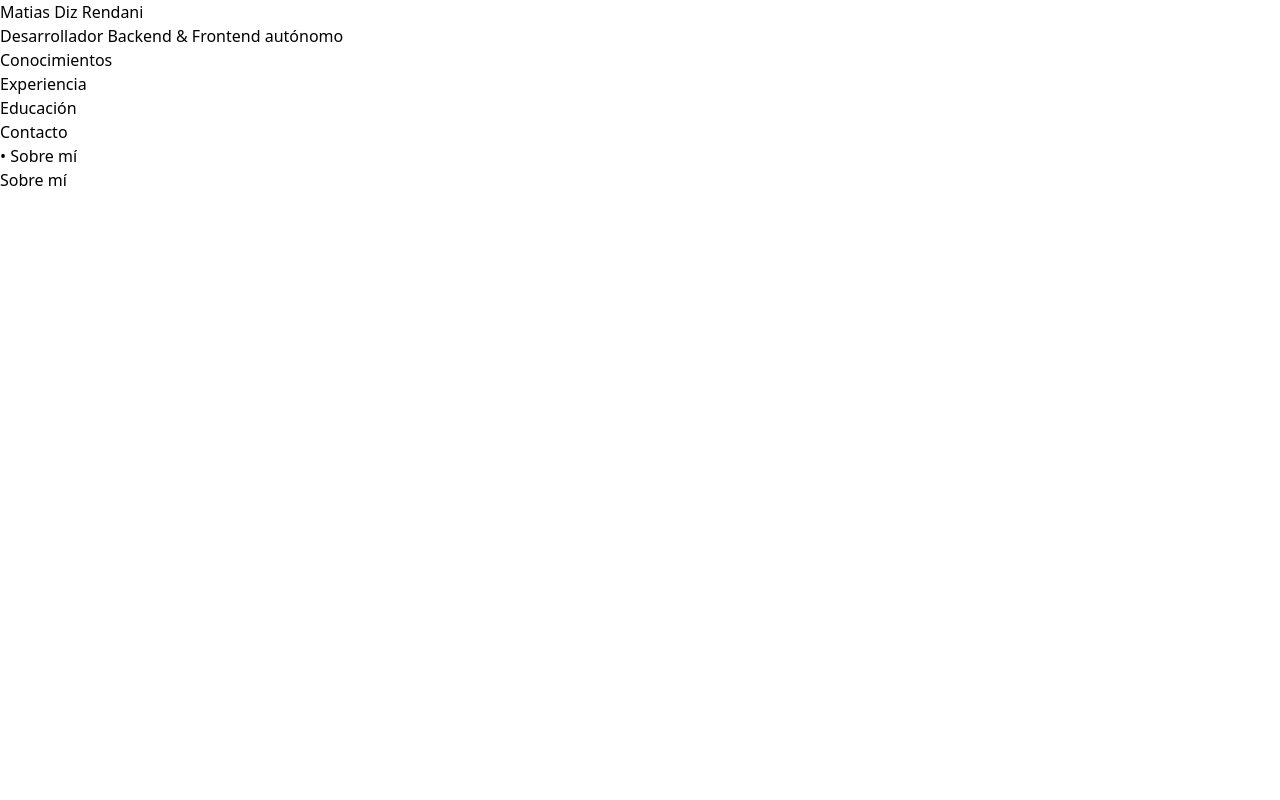
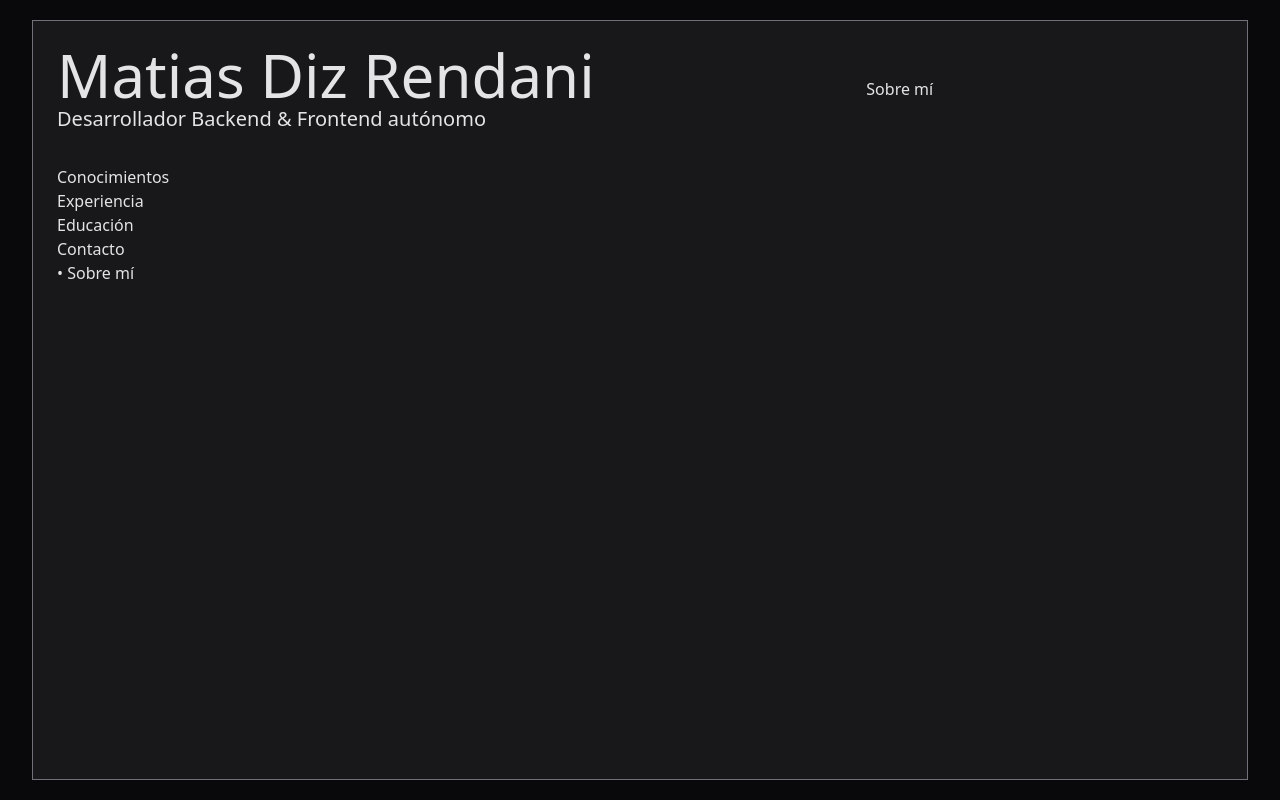
Before and after one commit to Matias-DR/portfolio-web, a Next.js app: page / in a window 1280 px wide. Built offline with nearby package versions, Linux system fonts and the light colour scheme.

Commit message:
ADD: card-structure

```diff
--- a/src/pages/components/card.tsx
+++ /dev/null
@@ -1,30 +0,0 @@
-import {
-  useEffect,
-  useState
-} from 'react'
-import { ReactNode } from 'react'
-
-interface Props { children: ReactNode }
-
-export default function Card({ children }: Props) {
-  const [key, setKey] = useState(0)
-  const [currentChildren, setCurrentChildren] = useState<ReactNode>(children)
-  const [nextChildren, setNextChildren] = useState<ReactNode>(null)
-
-  useEffect(() => {
-    setKey(key + 1)
-    setNextChildren(children)
-    setTimeout(() => {
-      setCurrentChildren(children)
-      setNextChildren(null)
-    }, 1000)
-  }, [children])
-
-  return <div key={key} className={`w-full h-full`}>
-    {/* Aplicar fade-out al componente actual */}
-    {currentChildren && <div className={`fade-out`}>{currentChildren}</div>}
-
-    {/* Aplicar fade-in al próximo componente */}
-    {nextChildren && <div className={`fade-in`}>{nextChildren}</div>}
-  </div>
-}
--- /dev/null
+++ b/src/pages/components/cards/about-me-card.tsx
@@ -0,0 +1,3 @@
+export default function AboutMeCard() {
+  return <div></div>
+}
--- /dev/null
+++ b/src/pages/components/cards/contact-card.tsx
@@ -0,0 +1,3 @@
+export default function ContactCard() {
+  return <div></div>
+}
--- /dev/null
+++ b/src/pages/components/cards/container-card.tsx
@@ -0,0 +1,31 @@
+import {
+  useEffect,
+  useState
+} from 'react'
+import { ReactNode } from 'react'
+
+interface Props { children: ReactNode }
+
+export default function ContainerCard({ children }: Props) {
+  const [key, setKey] = useState(0)
+  const [currentCard, setCurrentCard] = useState<ReactNode>(children)
+  const [nextCard, setNextCard] = useState<ReactNode>(null)
+
+  useEffect(() => {
+    setKey(key + 1)
+    setNextCard(children)
+    setTimeout(() => {
+      setCurrentCard(children)
+      setNextCard(null)
+    }, 500)
+  }, [children])
+
+  return <div key={key} className='w-full h-full relative'>
+    {currentCard && <div className='fade-out absolute'>
+      {currentCard}
+    </div>}
+    {nextCard && <div className='fade-in slide-from-right-to-left'>
+      {nextCard}
+    </div>}
+  </div>
+}
--- /dev/null
+++ b/src/pages/components/cards/education-card.tsx
@@ -0,0 +1,3 @@
+export default function EducationCard() {
+  return <div></div>
+}
--- /dev/null
+++ b/src/pages/components/cards/experience-card.tsx
@@ -0,0 +1,3 @@
+export default function ExperienceCard() {
+  return <div></div>
+}
--- /dev/null
+++ b/src/pages/components/cards/index.ts
@@ -0,0 +1,6 @@
+export { default as ContainerCard } from './container-card'
+export { default as AboutMeCard } from './about-me-card'
+export { default as ContactCard } from './contact-card'
+export { default as EducationCard } from './education-card'
+export { default as ExperienceCard } from './experience-card'
+export { default as KnowledgesCard } from './knowledges-card'
--- /dev/null
+++ b/src/pages/components/cards/knowledges-card.tsx
@@ -0,0 +1,3 @@
+export default function KnowledgesCard() {
+  return <div></div>
+}
--- a/src/pages/index.tsx
+++ b/src/pages/index.tsx
@@ -1,5 +1,11 @@
-import styles from '@/styles/styles'
-import Card from '@/pages/components/card'
+import {
+  ContainerCard,
+  AboutMeCard,
+  ContactCard,
+  EducationCard,
+  ExperienceCard,
+  KnowledgesCard
+} from '@/pages/components/cards/'
 
 import { useState } from 'react'
 
@@ -12,6 +18,12 @@ const elements: { [key: string]: { [key: string]: string } } = {
     'about-me': 'Sobre mí',
   }
 }
+
+// 'knowledges': 'Conocimientos en chips',
+// 'experience': 'Tarjetas de cada experiencia con línea de tiempo en común',
+// 'education': 'Educación',
+// 'contact': 'Formulario de mail & Mail & Número telefónico & Redes',
+// 'about-me': 'Sobre mí',
 
 export default function Home() {
   const [card, setCard] = useState<JSX.Element | string>(elements.index['about-me'])
@@ -26,7 +38,7 @@ export default function Home() {
 
   const li = Object.entries(elements.index).map((entrie) => <li
     key={'li-' + entrie[0]}
-    className={styles.index['li']}
+    className='w-max hover:cursor-pointer hover:pl-2 hover:duration-100'
     onClick={() => handleIndexSlection(entrie[0])}
   >
     <p key={'p-' + entrie[0]}>
@@ -34,22 +46,22 @@ export default function Home() {
     </p>
   </li>)
 
-  return <main className={styles.container['main']}>
-    <div className={styles.container['main-container']}>
-      <div className={styles.container['pane']}>
-        <h1 className={styles.text['title']}>
+  return <main className='flex justify-center items-center bg-zinc-950'>
+    <div className='w-[95%] h-[95%] p-6 flex flex-col sm:flex-row bg-zinc-900 border border-solid border-zinc-500 text-zinc-200'>
+      <div className='w-full pb-8 sm:w-4/6 sm:p-0'>
+        <h1 className='text-[2rem] md:text-6xl'>
           Matias Diz Rendani
         </h1>
-        <h2 className={styles.text['subtitle']}>
+        <h2 className='text-xl'>
           Desarrollador Backend & Frontend autónomo
         </h2>
-        <div className={styles.misc['x-separator']}></div>
+        <div className='w-full h-8'></div>
         <ul>
           {li}
         </ul>
       </div>
-      <div className={`${styles.container['card']}`}>
-        <Card>{card}</Card>
+      <div className='grow sm:p-8'>
+        <ContainerCard>{card}</ContainerCard>
       </div>
     </div>
   </main>
--- a/src/styles/globals.css
+++ b/src/styles/globals.css
@@ -5,11 +5,13 @@
 /* Elements */
 #__next,
 html,
-body {
+body,
+main {
   width: 100vw;
   height: 100vh;
   padding: 0;
   margin: 0;
+  overflow: hidden;
 }
 
 p,
@@ -46,8 +48,8 @@ li {
 
 @keyframes slideFromRightToLeft {
   0% {
-    -webkit-transform: translateX(-1rem);
-            transform: translateX(-1rem);
+    -webkit-transform: translateX(50rem);
+            transform: translateX(50rem);
   }
   100% {
     -webkit-transform: translateX(0);
@@ -57,15 +59,15 @@ li {
 
 /* Classes */
 .fade-in {
-  animation: fadeIn 1s ease-in-out;
+  animation: fadeIn .5s ease-in-out;
 }
 
 .fade-out {
-  animation: fadeOut 1s ease-in-out;
+  animation: fadeOut .5s ease-in-out;
 }
 
 .slide-from-right-to-left {
-  animation: slideFromRightToLeft 1s ease-in-out;
+  animation: slideFromRightToLeft .5s ease-in-out;
 }
 
 .y-scrollbar {
--- a/src/styles/styles.ts
+++ /dev/null
@@ -1,21 +0,0 @@
-const styles = {
-  container: {
-    'main': 'w-full h-full flex justify-center items-center bg-zinc-950',
-    'main-container': 'w-[95%] h-[95%] p-6 flex flex-col sm:flex-row bg-zinc-900 border border-solid border-zinc-500 text-zinc-200',
-    'pane': 'w-full pb-8 sm:w-4/6 sm:p-0',
-    'card': 'relative grow sm:p-8'
-  },
-  text: {
-    'title': 'text-[2rem] md:text-6xl',
-    'subtitle': 'text-xl'
-  },
-  index: {
-    'li': 'w-max hover:cursor-pointer hover:pl-2 hover:duration-100'
-  },
-  misc: {
-    'x-separator': 'w-full h-8',
-    'border': 'border border-solid border-red-400'
-  }
-}
-
-export default styles
```
